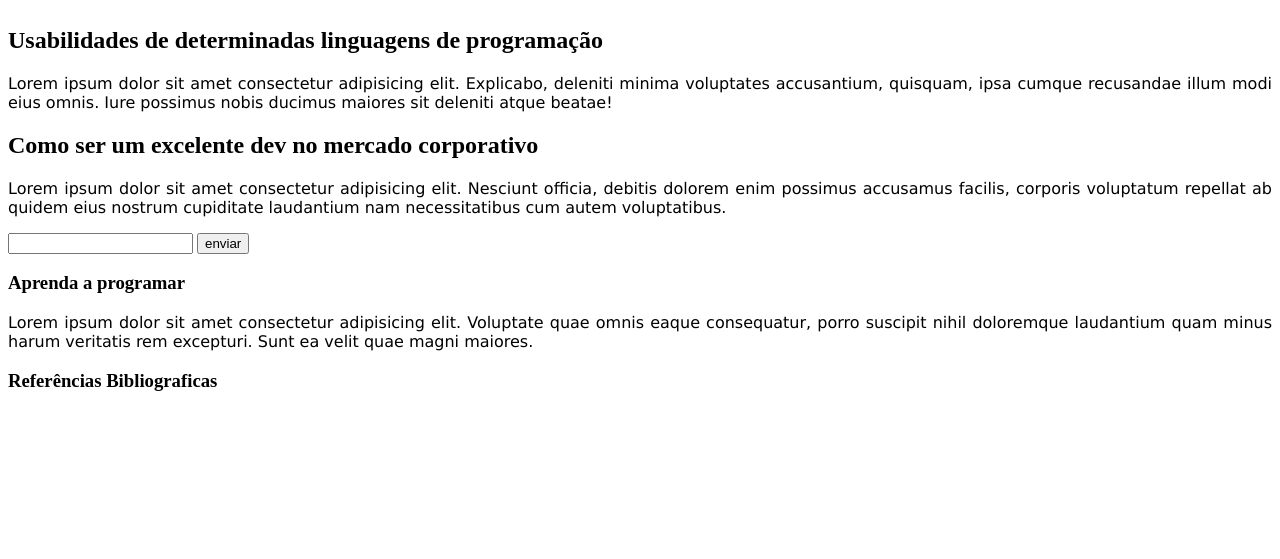
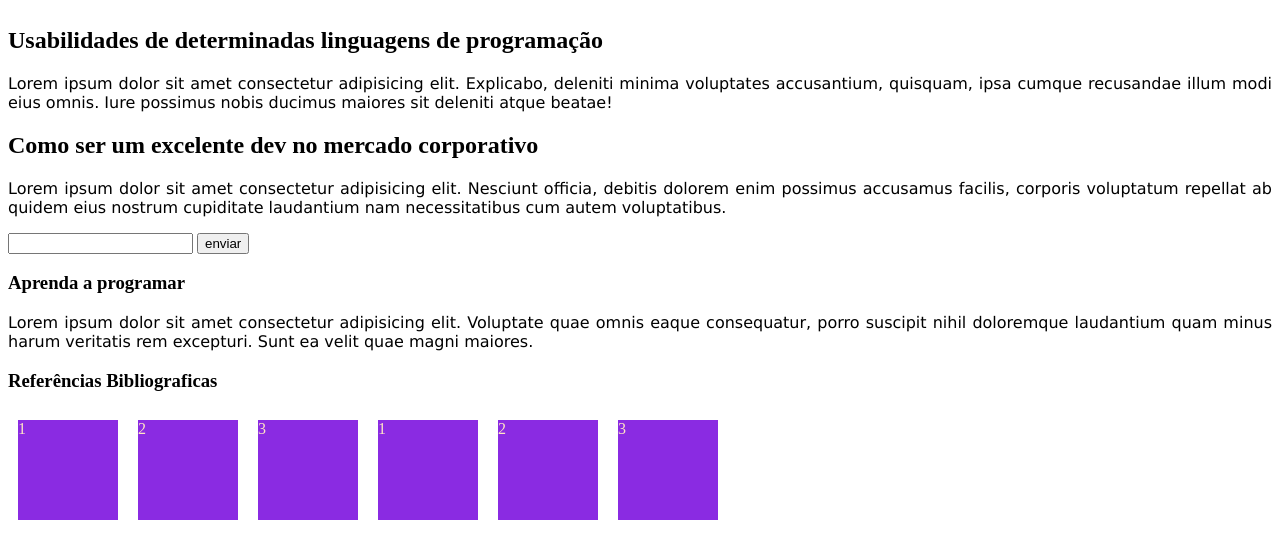
Before and after one commit to maria-elooisa/Learn-HTML-5, a plain HTML site: page index.html in a window 1280 px wide. Shown: the part 147-706 px from the top of the page. Drawn offline with Linux system fonts and the light colour scheme.

Commit message:
learn container

```diff
--- a/index.html
+++ b/index.html
@@ -27,6 +27,15 @@
 <aside>
     <h3>Referências Bibliograficas</h3>
 </aside>
+<div class="container direction">
+    <div class = "item">1</div>
+    <div class = "item">2</div>
+    <div class = "item">3</div>
+    <div class = "item">1</div>
+    <div class = "item">2</div>
+    <div class = "item">3</div>
+</div>
+
 <body>
 
 </body>
--- a/style.css
+++ b/style.css
@@ -10,3 +10,18 @@ p {
 font-family: 'Lucida Sans', 'Lucida Sans Regular', 'Lucida Grande', 'Lucida Sans Unicode', Geneva, Verdana, sans-serif;
 text-align: justify;
 }
+
+
+.container{
+    display:flex;
+
+    flex-flow: wrap, row;
+}
+
+.container div{
+    background-color: blueviolet;
+    color:bisque;
+    width: 100px;
+    height: 100px;
+    margin: 10px;
+}
```
